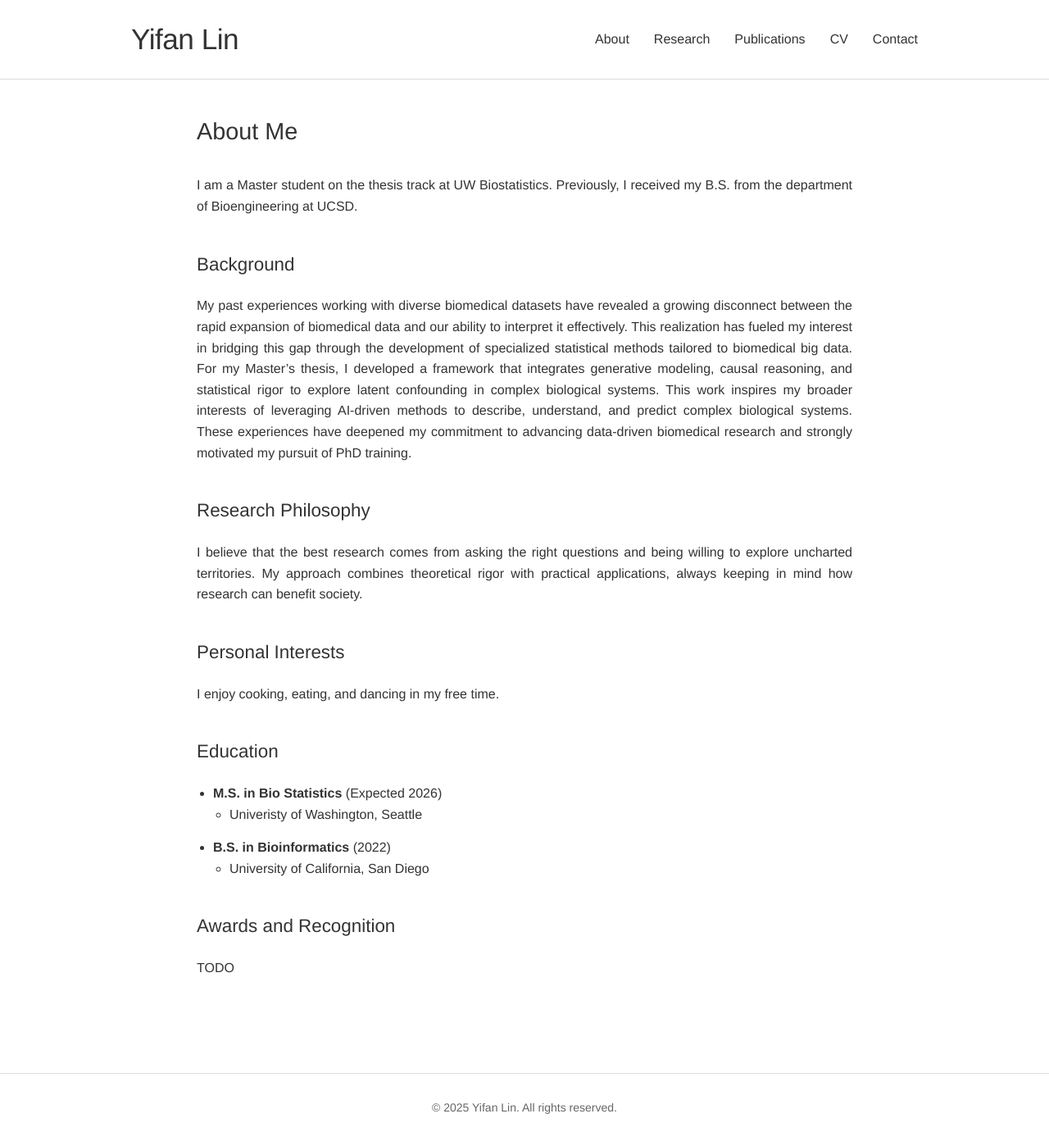
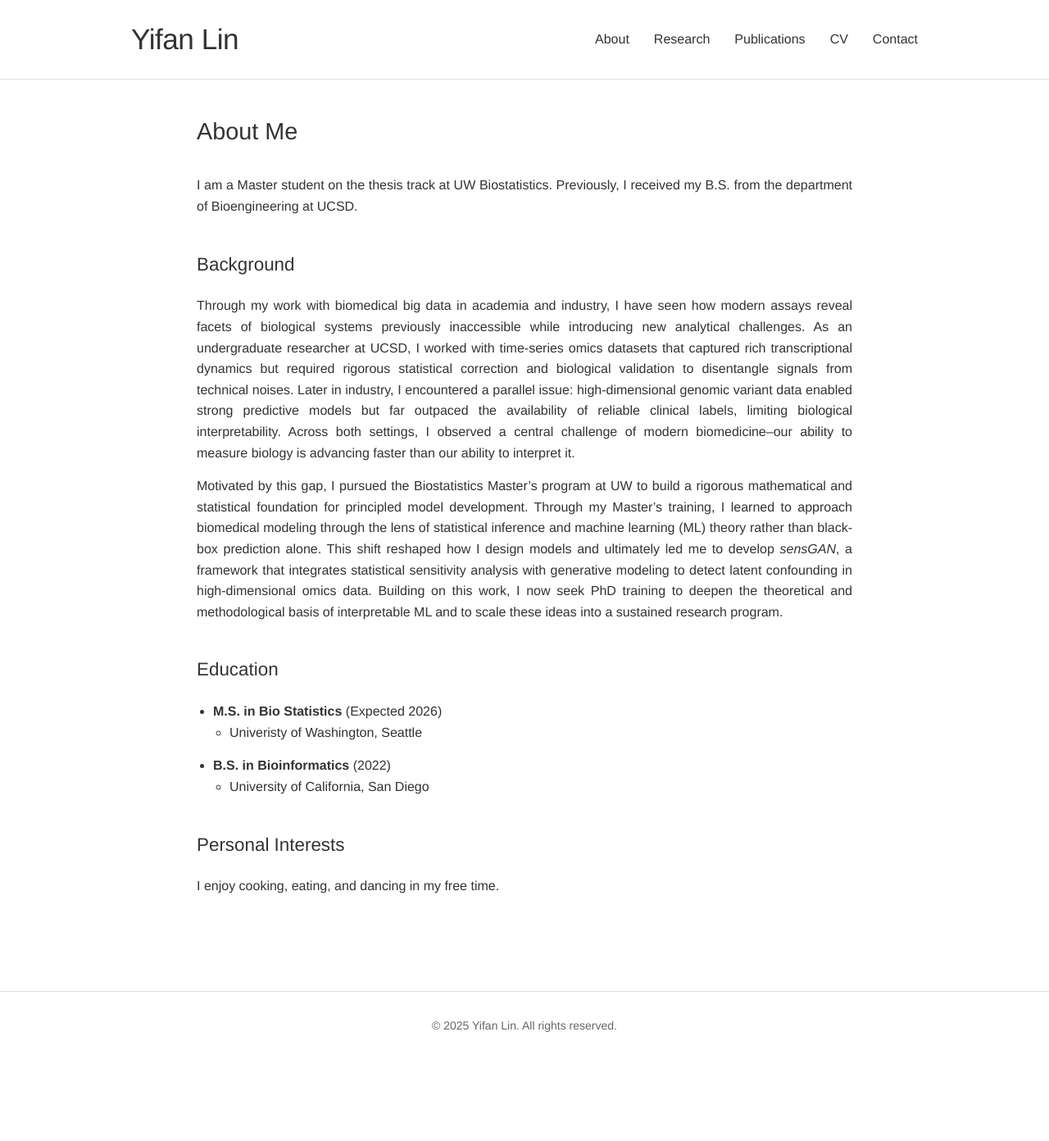
Before and after one commit to yifanlinz/yifanlinz.github.io, a Jekyll site: the page built from about.md, in a window 1280 px wide. Shown: the whole page at 82% size. Built offline with Jekyll 4.4.1, drawn with Linux system fonts in a browser that asks for light colours; a style sheet for code colours, icons or effects is not loaded; after the commit the page ends 1292 px from its top, so only the background shows below that.

Commit message:
test changes in research.

```diff
--- a/about.md
+++ b/about.md
@@ -12,15 +12,9 @@ I am a Master student on the thesis track at UW Biostatistics.  Previously, I re
 
 ## Background
 
-My past experiences working with diverse biomedical datasets have revealed a growing disconnect between the rapid expansion of biomedical data and our ability to interpret it effectively. This realization has fueled my interest in bridging this gap through the development of specialized statistical methods tailored to biomedical big data. For my Master’s thesis, I developed a framework that integrates generative modeling, causal reasoning, and statistical rigor to explore latent confounding in complex biological systems. This work inspires my broader interests of leveraging AI-driven methods to describe, understand, and predict complex biological systems. These experiences have deepened my commitment to advancing data-driven biomedical research and strongly motivated my pursuit of PhD training.
+Through my work with biomedical big data in academia and industry, I have seen how modern assays reveal facets of biological systems previously inaccessible while introducing new analytical challenges. As an undergraduate researcher at UCSD, I worked with time-series omics datasets that captured rich transcriptional dynamics but required rigorous statistical correction and biological validation to disentangle signals from technical noises. Later in industry, I encountered a parallel issue: high-dimensional genomic variant data enabled strong predictive models but far outpaced the availability of reliable clinical labels, limiting biological interpretability. Across both settings, I observed a central challenge of modern biomedicine–our ability to measure biology is advancing faster than our ability to interpret it.
 
-## Research Philosophy
-
-I believe that the best research comes from asking the right questions and being willing to explore uncharted territories. My approach combines theoretical rigor with practical applications, always keeping in mind how research can benefit society.
-
-## Personal Interests
-
-I enjoy cooking, eating, and dancing in my free time.
+Motivated by this gap, I pursued the Biostatistics Master’s program at UW to build a rigorous mathematical and statistical foundation for principled model development. Through my Master’s training, I learned to approach biomedical modeling through the lens of statistical inference and machine learning (ML) theory rather than black-box prediction alone. This shift reshaped how I design models and ultimately led me to develop *sensGAN*, a framework that integrates statistical sensitivity analysis with generative modeling to detect latent confounding in high-dimensional omics data. Building on this work, I now seek PhD training to deepen the theoretical and methodological basis of interpretable ML and to scale these ideas into a sustained research program.
 
 ## Education
 
@@ -30,6 +24,6 @@ I enjoy cooking, eating, and dancing in my free time.
 - **B.S. in Bioinformatics** (2022)
   - University of California, San Diego
 
-## Awards and Recognition
+## Personal Interests
 
-TODO
+I enjoy cooking, eating, and dancing in my free time.
```
Also changed, not shown: research.md (+12 -6 lines), 4 other files.
